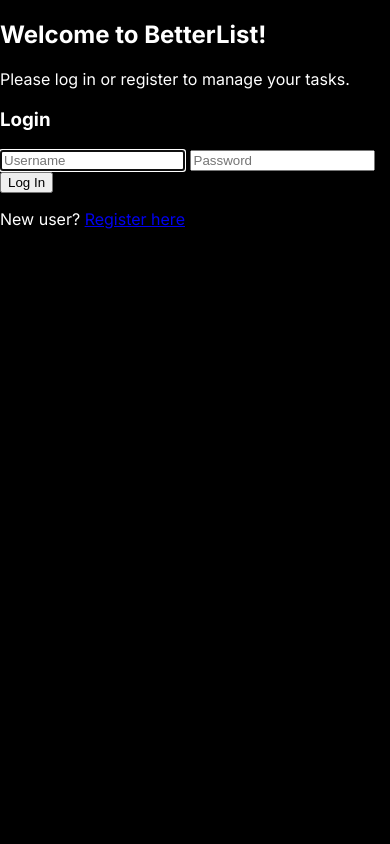
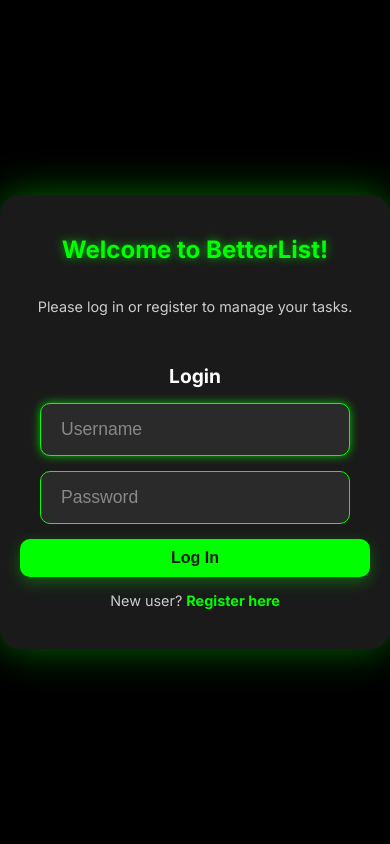
Before and after one commit to eduu-11287/DoDeck, a Flask app: page / in a window 390 px wide. Run offline with Flask 3, Linux system fonts and the light colour scheme.

Commit message:
updated login css

```diff
--- a/static/css/style.css
+++ b/static/css/style.css
@@ -961,6 +961,115 @@
     transform: translateY(-2px);
 }
 
+/* --- Authentication Overlay and Modal Styles --- */
+.auth-overlay {
+    position: fixed;
+    top: 0;
+    left: 0;
+    width: 100%;
+    height: 100%;
+    background-color: rgba(0, 0, 0, 0.8); /* Darker overlay */
+    display: flex;
+    justify-content: center;
+    align-items: center;
+    z-index: 1000; /* Ensure it's on top of everything */
+}
+
+.auth-modal {
+    background-color: #1a1a1a; /* Dark background for the modal */
+    padding: 40px;
+    border-radius: 20px;
+    box-shadow: 0 0 40px rgba(0, 255, 0, 0.4); /* Stronger neon green glow */
+    width: 90%;
+    max-width: 450px; /* Max width for the modal */
+    text-align: center;
+    display: flex;
+    flex-direction: column;
+    gap: 20px; /* Space between elements */
+}
+
+.auth-modal h2 {
+    color: #00FF00; /* Neon green for main title */
+    font-size: 2.2em;
+    margin-bottom: 10px;
+    text-shadow: 0 0 10px rgba(0, 255, 0, 0.7);
+}
+
+.auth-modal p {
+    color: #ccc;
+    font-size: 1.1em;
+    margin-bottom: 20px;
+}
+
+.auth-form h3 {
+    color: #fff;
+    font-size: 1.6em;
+    margin-bottom: 15px;
+}
+
+.auth-form input[type="text"],
+.auth-form input[type="password"] {
+    background-color: #2a2a2a; /* Darker input background */
+    border: 1px solid #00FF00; /* Neon green border */
+    color: #fff;
+    padding: 15px 20px;
+    border-radius: 10px;
+    font-size: 1.1em;
+    width: calc(100% - 40px); /* Adjust width for padding */
+    margin-bottom: 15px;
+    box-sizing: border-box; /* Include padding in width */
+}
+
+.auth-form input[type="text"]::placeholder,
+.auth-form input[type="password"]::placeholder {
+    color: #888;
+}
+
+.auth-form input[type="text"]:focus,
+.auth-form input[type="password"]:focus {
+    outline: none;
+    box-shadow: 0 0 10px rgba(0, 255, 0, 0.7);
+}
+
+.auth-form button {
+    background-color: #00FF00;
+    color: #1a1a1a;
+    border: none;
+    padding: 15px 30px;
+    border-radius: 10px;
+    font-size: 1.2em;
+    font-weight: bold;
+    cursor: pointer;
+    width: 100%;
+    box-shadow: 0 5px 15px rgba(0, 255, 0, 0.3);
+    transition: background-color 0.2s, box-shadow 0.2s, transform 0.2s;
+}
+
+.auth-form button:hover {
+    background-color: #00e600;
+    box-shadow: 0 8px 20px rgba(0, 255, 0, 0.4);
+    transform: translateY(-2px);
+}
+
+.auth-toggle {
+    color: #ccc;
+    font-size: 0.95em;
+    margin-top: 15px;
+}
+
+.auth-toggle a {
+    color: #00FF00; /* Neon green link */
+    text-decoration: none;
+    font-weight: bold;
+    transition: color 0.2s;
+}
+
+.auth-toggle a:hover {
+    color: #00e600;
+    text-decoration: underline;
+}
+
+
 /* Mobile Responsiveness */
 @media (max-width: 768px) {
     body {
@@ -1051,6 +1160,29 @@
     #generate-fact-button {
         margin-top: 15px;
     }
+
+    /* Auth Modal Mobile Adjustments */
+    .auth-modal {
+        padding: 25px;
+        gap: 15px;
+    }
+    .auth-modal h2 {
+        font-size: 1.8em;
+    }
+    .auth-modal p {
+        font-size: 1em;
+    }
+    .auth-form h3 {
+        font-size: 1.4em;
+    }
+    .auth-form input {
+        padding: 12px 15px;
+        font-size: 1em;
+    }
+    .auth-form button {
+        padding: 12px 25px;
+        font-size: 1.1em;
+    }
 }
 
 /* Even smaller screens (e.g., very small phones) */
@@ -1092,4 +1224,27 @@
         padding: 10px 12px;
         margin-bottom: 10px;
     }
+
+    /* Auth Modal for very small screens */
+    .auth-modal {
+        padding: 20px;
+        gap: 10px;
+    }
+    .auth-modal h2 {
+        font-size: 1.5em;
+    }
+    .auth-modal p {
+        font-size: 0.9em;
+    }
+    .auth-form h3 {
+        font-size: 1.2em;
+    }
+    .auth-form input {
+        padding: 10px 12px;
+        font-size: 0.9em;
+    }
+    .auth-form button {
+        padding: 10px 20px;
+        font-size: 1em;
+    }
 }
```
